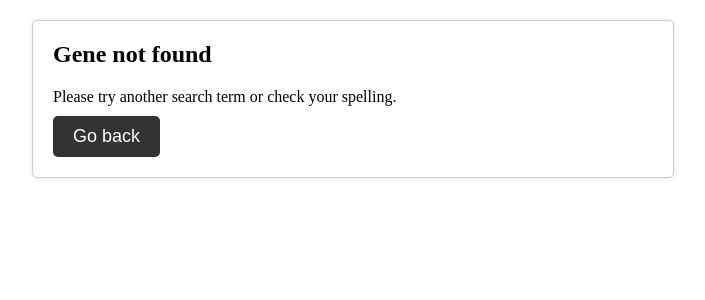
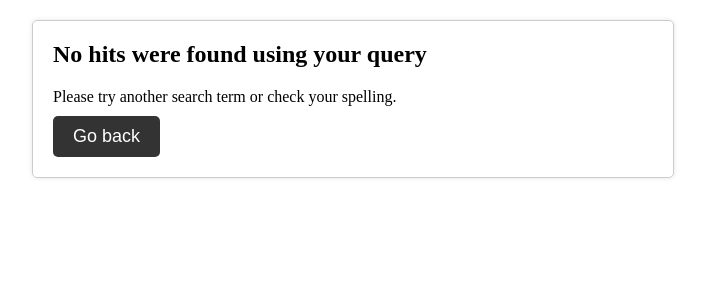
Before and after one commit to mutwil/celegans, a Flask app: template templates/not_found.html in a window 1280 px wide. Shown: the top 300 px of the page, without its empty margins (287-992 px from the left). Run offline with Flask 3, Linux system fonts and the light colour scheme; the template is opened without the code that fills it, so the values that code supplies are empty; parts of the project's set-up code (start-up, migrations or seed data) failed here and were passed over.

Commit message:
Your commit message here

```diff
--- a/templates/not_found.html
+++ b/templates/not_found.html
@@ -1,7 +1,7 @@
 <!DOCTYPE html>
 <html>
   <head>
-    <title>Gene not found</title>
+    <title>No hits were found using your query</title>
     <style>
       /* Add styles for the error message */
       .error-message {
@@ -31,7 +31,7 @@
   </head>
   <body>
     <div class="error-message">
-      <h2>Gene not found</h2>
+      <h2>No hits were found using your query</h2>
       <p>Please try another search term or check your spelling.</p>
       <button onclick="window.location.href='{{ url_for('index') }}'">Go back</button>
     </div>
```
